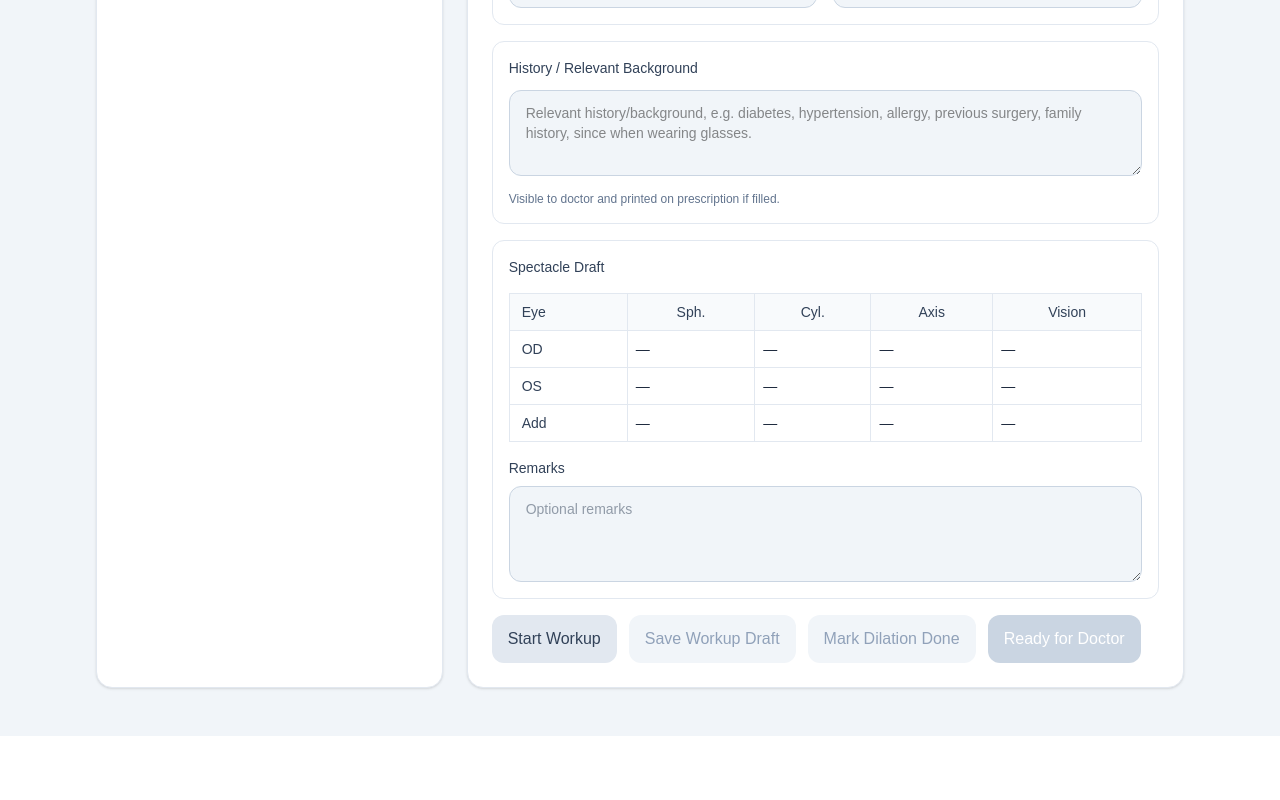
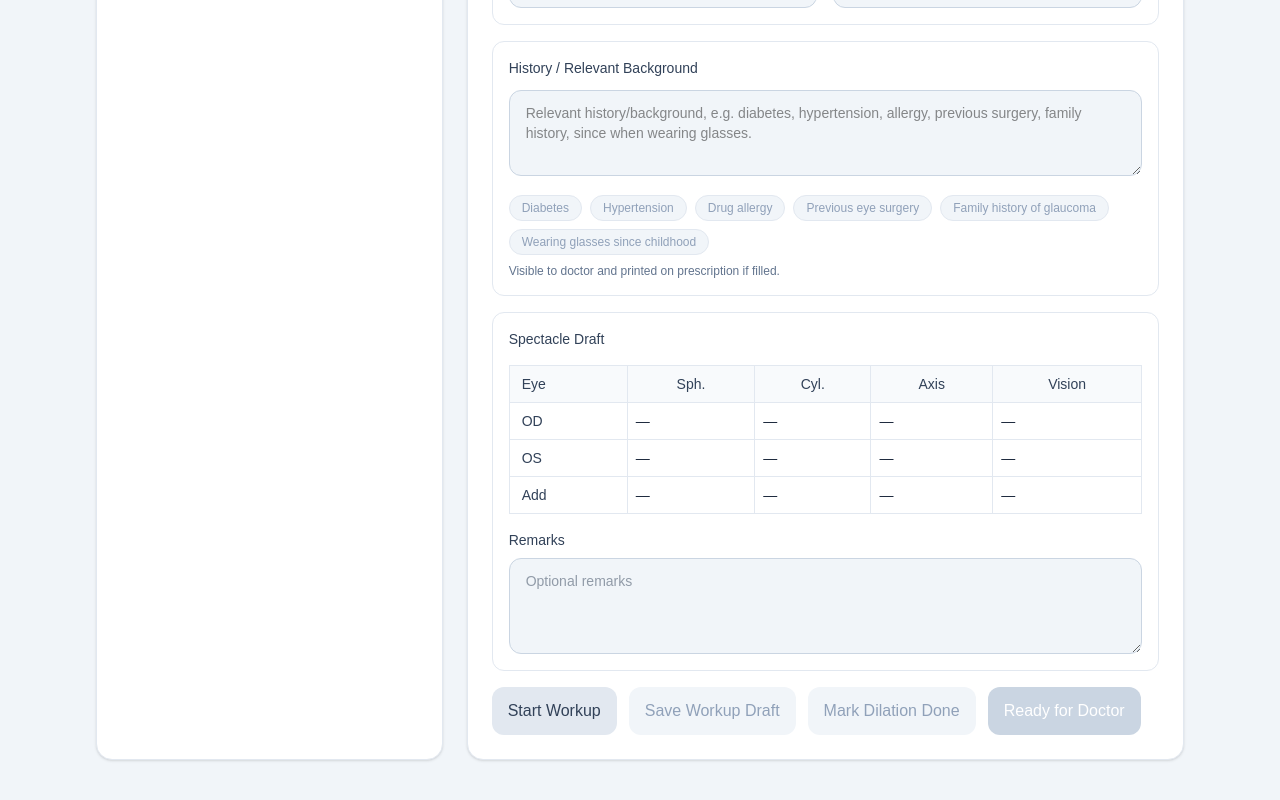
Before and after one commit to PritiGarg68/eye-clinic-app, a Next.js app: page /optometrist in a window 1280 px wide. Shown: the part 1116-1916 px from the top of the page. Before the commit the page ends 1852 px from the top, so only its background shows below. Built offline with nearby package versions, Linux system fonts and the light colour scheme.

Commit message:
Add history quick entry chips

```diff
--- a/app/components/DoctorWorkupOverridePanel.tsx
+++ b/app/components/DoctorWorkupOverridePanel.tsx
@@ -51,10 +51,29 @@ const emptyWorkup: OptometristWorkup = {
   iopRight: "",
   iopLeft: "",
   dilationStatus: "Not Done",
-dilationNotes: "",
-optometristNotes: "",
-spectacleDraft: emptySpectacleAdvice,
+  dilationNotes: "",
+  optometristNotes: "",
+  spectacleDraft: emptySpectacleAdvice,
 };
+
+const historyQuickChips = [
+  "Diabetes",
+  "Hypertension",
+  "Drug allergy",
+  "Previous eye surgery",
+  "Family history of glaucoma",
+  "Wearing glasses since childhood",
+];
+
+function appendText(existingText: string, textToAdd: string) {
+  const trimmedExisting = existingText.trim();
+
+  if (!trimmedExisting) {
+    return textToAdd;
+  }
+
+  return `${trimmedExisting}\n${textToAdd}`;
+}
 
 export default function DoctorWorkupOverridePanel({
   patient,
@@ -350,6 +369,44 @@ export default function DoctorWorkupOverridePanel({
               />
             </div>
 
+            <div className="rounded-xl border border-slate-200 bg-white p-4">
+              <p className="mb-3 text-sm font-medium text-slate-700">
+                History / Relevant Background
+              </p>
+
+              <textarea
+                value={workup.optometristNotes}
+                onChange={(event) =>
+                  updateWorkupField("optometristNotes", event.target.value)
+                }
+                rows={3}
+                placeholder="Relevant history/background, e.g. diabetes, hypertension, allergy, previous surgery, family history, since when wearing glasses."
+                className="w-full rounded-xl border border-slate-300 px-4 py-3 text-sm outline-none focus:border-slate-500"
+              />
+
+              <div className="mt-3 flex flex-wrap gap-2">
+                {historyQuickChips.map((chip) => (
+                  <button
+                    key={chip}
+                    type="button"
+                    onClick={() =>
+                      updateWorkupField(
+                        "optometristNotes",
+                        appendText(workup.optometristNotes, chip)
+                      )
+                    }
+                    className="rounded-full border border-slate-200 bg-slate-50 px-3 py-1 text-xs font-medium text-slate-700 hover:bg-slate-100"
+                  >
+                    {chip}
+                  </button>
+                ))}
+              </div>
+
+              <p className="mt-2 text-xs text-slate-500">
+                Doctor can enter relevant history/background here when handling the patient directly. It will print on prescription if filled.
+              </p>
+            </div>
+
             <div className="grid gap-4 md:grid-cols-2">
               <label className="grid gap-2 text-sm font-medium text-slate-700">
                 Refraction Right
--- a/app/optometrist/page.tsx
+++ b/app/optometrist/page.tsx
@@ -92,6 +92,25 @@ type VisionRowKey = keyof OptometristWorkup["vision"];
 type VisionFieldKey = keyof VisionEntry;
 type SpectacleRowKey = "od" | "os" | "add";
 type SpectacleFieldKey = keyof SpectacleDraftRow;
+
+const historyQuickChips = [
+  "Diabetes",
+  "Hypertension",
+  "Drug allergy",
+  "Previous eye surgery",
+  "Family history of glaucoma",
+  "Wearing glasses since childhood",
+];
+
+function appendText(existingText: string, textToAdd: string) {
+  const trimmedExisting = existingText.trim();
+
+  if (!trimmedExisting) {
+    return textToAdd;
+  }
+
+  return `${trimmedExisting}\n${textToAdd}`;
+}
 
 export default function OptometristPage() {
   const {
@@ -488,6 +507,25 @@ export default function OptometristPage() {
                 className="w-full rounded-xl border border-slate-300 px-4 py-3 text-sm outline-none focus:border-slate-500 disabled:bg-slate-100"
               />
 
+              <div className="mt-3 flex flex-wrap gap-2">
+                {historyQuickChips.map((chip) => (
+                  <button
+                    key={chip}
+                    type="button"
+                    onClick={() =>
+                      updateSimpleField(
+                        "optometristNotes",
+                        appendText(workup.optometristNotes, chip)
+                      )
+                    }
+                    disabled={isFormDisabled}
+                    className="rounded-full border border-slate-200 bg-slate-50 px-3 py-1 text-xs font-medium text-slate-700 hover:bg-slate-100 disabled:cursor-not-allowed disabled:bg-slate-100 disabled:text-slate-400"
+                  >
+                    {chip}
+                  </button>
+                ))}
+              </div>
+
               <p className="mt-2 text-xs text-slate-500">
               Visible to doctor and printed on prescription if filled.
               </p>
```
